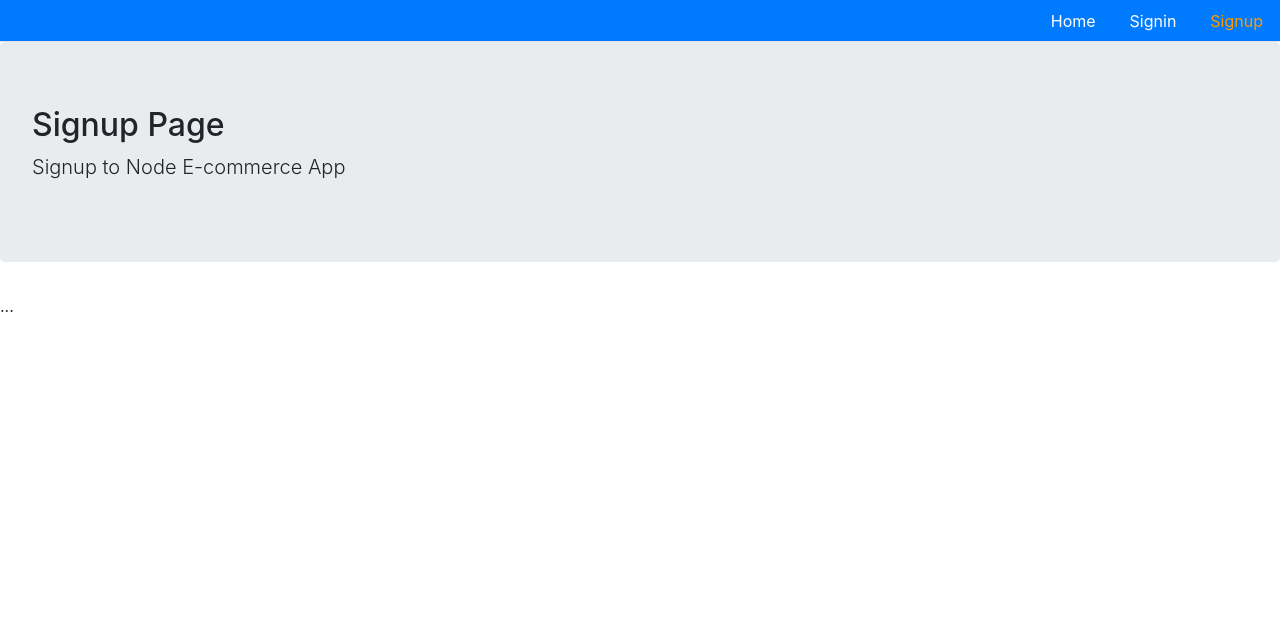
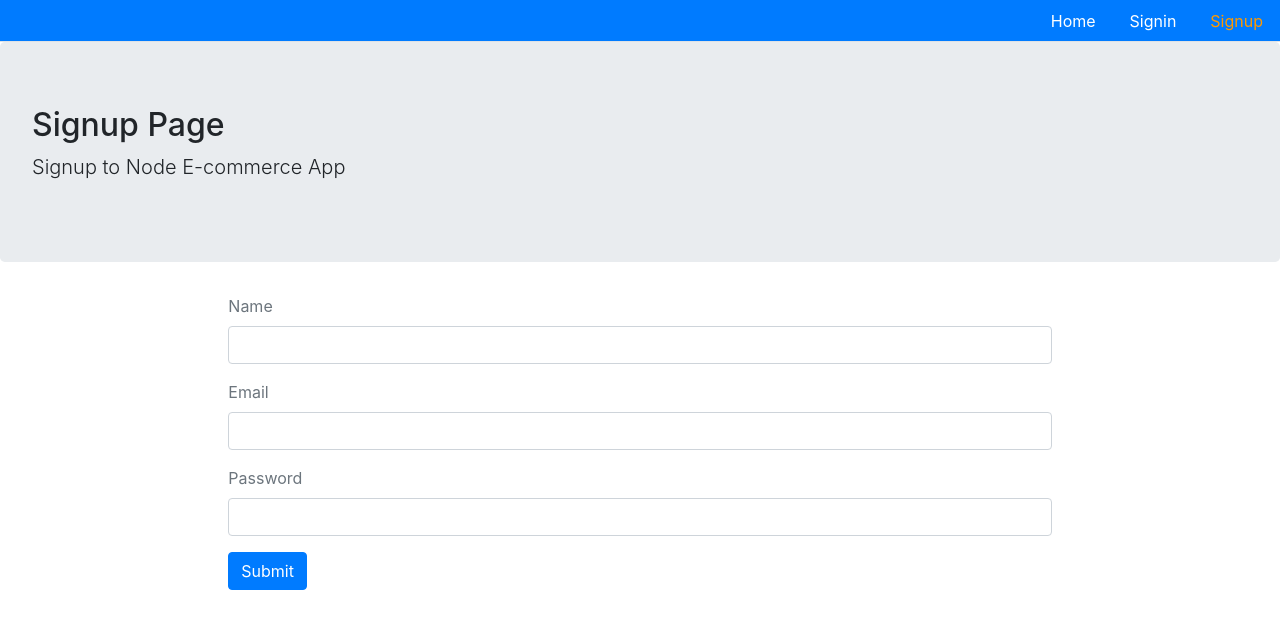
Before and after one commit to AdrianD94/mern_ecommerce, a React (Create React App) app in the folder storefront/: page /signup in a window 1280 px wide. Shown: the top 628 px of the page. Built offline with nearby package versions, Linux system fonts and the light colour scheme.

Commit message:
added markup for the signup page

```diff
--- a/storefront/src/components/user/Signup.js
+++ b/storefront/src/components/user/Signup.js
@@ -1,11 +1,72 @@
-import React from "react";
+import React, { useState } from "react";
 import Layout from "../share/Layout";
 
+const Signup = () => {
+  const [values, setValues] = useState({
+    name: "",
+    email: "",
+    password: "",
+    error: "",
+    success: false
+  });
 
-const Signup = () => {
+  const handleChange = e => {
+    setValues({
+      ...values,
+      error: false,
+      [e.target.name]: e.target.value
+    });
+  };
+
+  const onSubmit = e => {
+    e.preventDefault();
+    console.log(values);
+  };
+
+  const signUpForm = () => (
+    <form onSubmit={onSubmit}>
+      <div className="form-group">
+        <label className="text-muted">Name</label>
+        <input
+          onChange={handleChange}
+          type="text"
+          className="form-control"
+          value={values.name}
+          name="name"
+        />
+      </div>
+      <div className="form-group">
+        <label className="text-muted">Email</label>
+        <input
+          onChange={handleChange}
+          type="email"
+          className="form-control"
+          value={values.email}
+          name="email"
+        />
+      </div>
+      <div className="form-group">
+        <label className="text-muted" value={values.password}>
+          Password
+        </label>
+        <input
+          onChange={handleChange}
+          type="password"
+          className="form-control"
+          name="password"
+        />
+      </div>
+      <button className="btn btn-primary">Submit</button>
+    </form>
+  );
+
   return (
-    <Layout title="Signup Page" description="Signup to Node E-commerce App">
-      ...
+    <Layout
+      title="Signup Page"
+      description="Signup to Node E-commerce App"
+      className="container col-md-8 offset-md-2"
+    >
+      {signUpForm()}
     </Layout>
   );
 };
```
